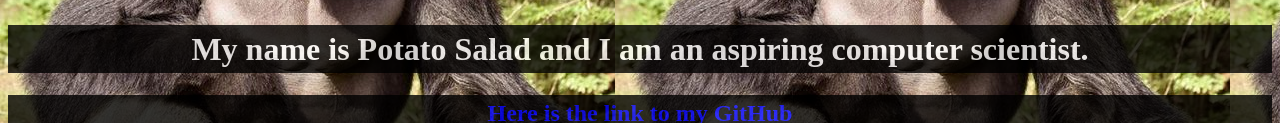
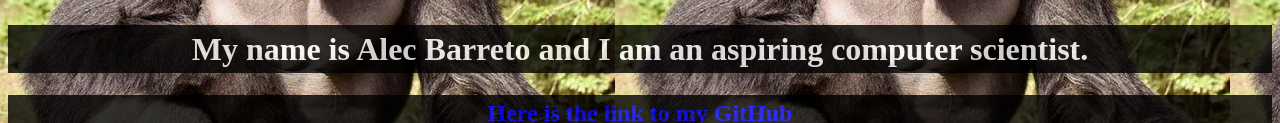
Before and after one commit to alecbarreto/alecbarreto.github.io, a plain HTML site: page index.html in a window 1280 px wide. Shown: the part 261-384 px from the top of the page. Drawn offline with Linux system fonts and the light colour scheme.

Commit message:
Test Successful
title

```diff
--- a/index.html
+++ b/index.html
@@ -27,7 +27,7 @@
     <img src="/gifs/hackering.gif" alt="Error: hackering.gif could not be accessed" style="width:250px;height:250px;">
     <br>
     <div class="box">
-      <h1>My name is Potato Salad and I am an aspiring computer scientist.</h1>
+      <h1>My name is Alec Barreto and I am an aspiring computer scientist.</h1>
     </div>
     <div class="box">
       <a href="https://www.github.com/alecbarreto" target="_blank"><h2>Here is the link to my GitHub</h2></a>
```
